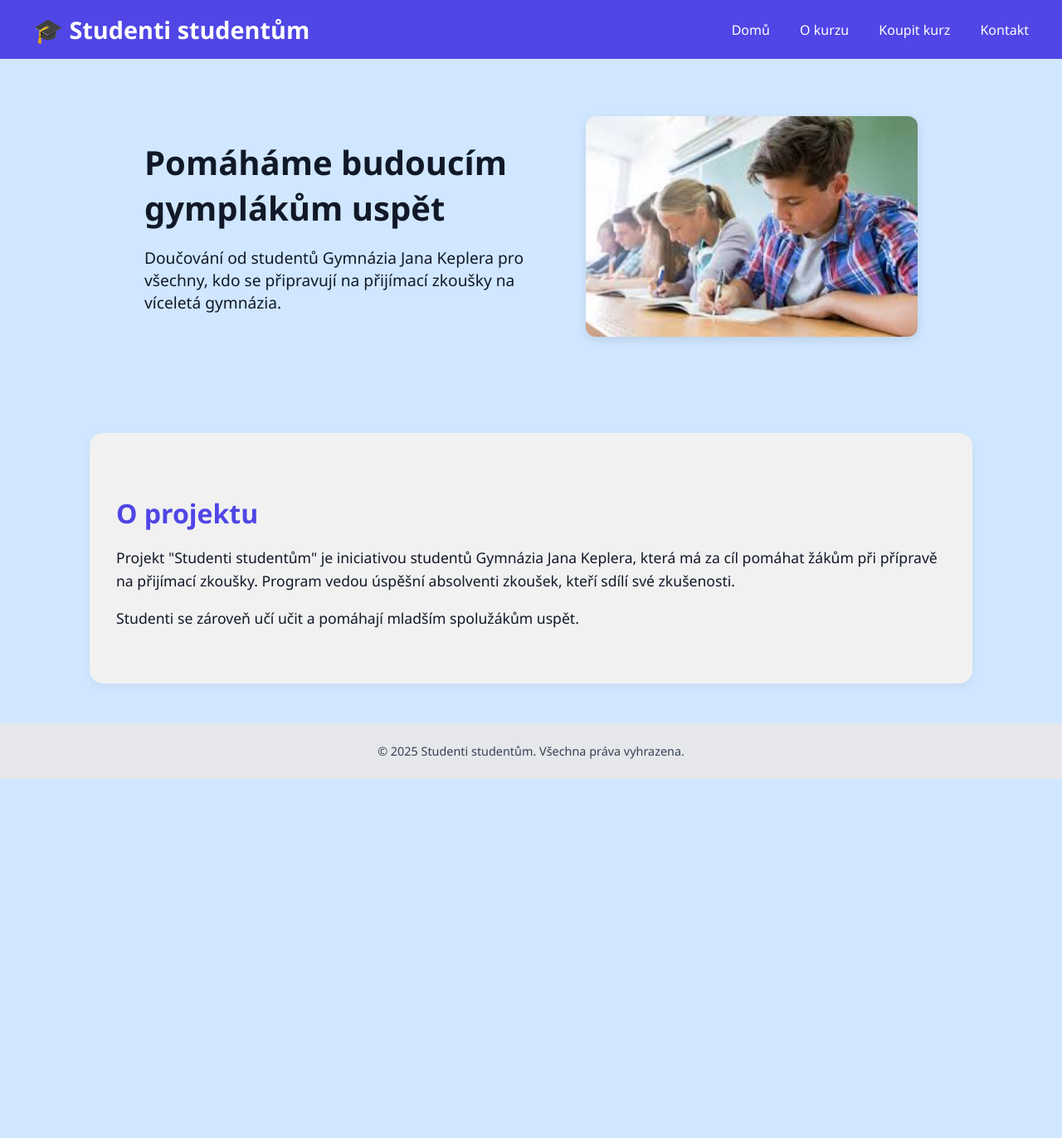
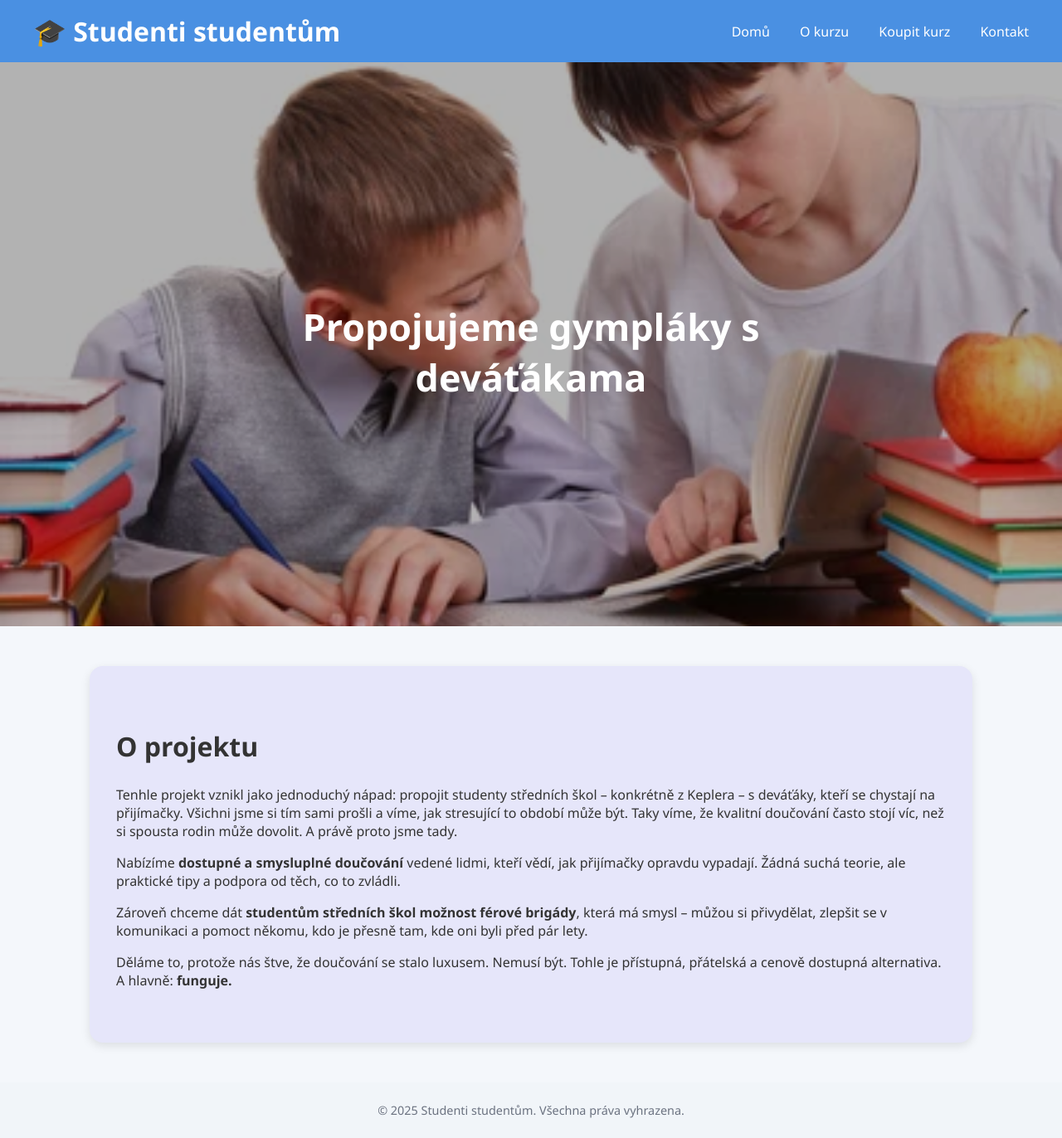
Before and after one commit to tomashanzal/website-DU, a Flask app: page / in a window 1280 px wide. Shown: the whole page at 83% size. Before the commit the page ends 939 px from the top, so only its background shows below. Run offline with Flask 3, Linux system fonts and the light colour scheme.

Commit message:
nová grafika + nasi ucitele atd

```diff
--- a/app/routes.py
+++ b/app/routes.py
@@ -34,6 +34,10 @@ def payment():
 @main.route("/prevod")
 def prevod():
     return render_template("prevod.html")
+
+@main.route("/lektori")
+def lektori():
+    return render_template("lektori.html")
 
 # Platba přes Stripe (tlačítko pro vytvoření session)
 @main.route('/create-checkout-session', methods=['POST'])
--- a/app/static/styles.css
+++ b/app/static/styles.css
@@ -1,15 +1,17 @@
+/* ===== ZÁKLAD ===== */
 body {
   margin: 0;
   padding: 0;
   font-family: 'Segoe UI', Tahoma, Geneva, Verdana, sans-serif;
-  background-color: #f8fafc;
-  color: #111827;
+  background-color: #f4f7fb; /* Světle modrá */
+  color: #333333; /* Tmavě šedá text */
 }
 
+/* ===== HLAVIČKA ===== */
 header {
-  background-color: #4f46e5;
   padding: 1rem 2rem;
   color: white;
+  background-color: #4a90e2; /* Světle modrá */
 }
 
 .header-inner {
@@ -21,8 +23,9 @@ header {
 }
 
 .logo {
-  font-size: 1.8rem;
+  font-size: 2rem;
   font-weight: bold;
+  color: white;
 }
 
 nav a {
@@ -36,115 +39,64 @@ nav a:hover {
   text-decoration: underline;
 }
 
+/* ===== HERO SEKCE ===== */
 .hero {
+  position: relative;
+  background-image: url("img/homepage.webp");
+  background-size: cover;
+  background-position: center;
+  color: white;
+  padding: 100px 20px;
+  text-align: center;
+  min-height: 60vh;
   display: flex;
-  flex-wrap: wrap;
   justify-content: center;
   align-items: center;
-  padding: 4rem 2rem;
-  background: #eef2ff;
-  gap: 2rem;
+}
+
+.hero::before {
+  content: "";
+  position: absolute;
+  top: 0; left: 0;
+  width: 100%; height: 100%;
+  background: rgba(0, 0, 0, 0.3); /* Tmavý overlay pro lepší čitelnost */
+  z-index: 1;
 }
 
 .hero-content {
-  max-width: 500px;
+  position: relative;
+  z-index: 2;
+  max-width: 800px;
 }
 
-.hero h1 {
-  font-size: 2.5rem;
-  margin-bottom: 1rem;
+.hero-content h1 {
+  font-size: 2.8rem;
+  margin-bottom: 20px;
 }
 
-.hero p {
-  font-size: 1.2rem;
-  margin-bottom: 2rem;
-}
-
-.hero-image {
-  max-width: 400px;
-  width: 100%;
-  border-radius: 12px;
+/* ===== FEATURES SEKCE ===== */
+.features, .highlight-section {
+  background-color: #e6e6fa; /* Levandulová barva */
+  border-radius: 16px;
   box-shadow: 0 4px 12px rgba(0, 0, 0, 0.1);
-}
-
-.features {
-  padding: 3rem 2rem;
-  background: white;
-  max-width: 1000px;
-  margin: 3rem auto;
-  box-shadow: 0 4px 16px rgba(0, 0, 0, 0.08);
-  border-radius: 12px;
-}
-
-.feature h2 {
-  font-size: 2rem;
-  margin-bottom: 1rem;
-  color: #4f46e5;
-}
-
-body.white-bg,
-.white-bg {
-  background-color: #ffffff;
-}
-
-.feature p {
-  font-size: 1.1rem;
-  margin-bottom: 1rem;
-  line-height: 1.6;
-}
-
-footer {
-  text-align: center;
-  padding: 1.5rem;
-  background-color: #e5e7eb;
-  font-size: 0.9rem;
-  color: #374151;
-}
-
-.highlight-section {
-  background-color: #eef2ff;
-  border-radius: 16px;
-  box-shadow: 0 4px 12px rgba(0, 0, 0, 0.05);
   padding: 3rem 2rem;
   margin: 3rem auto;
   max-width: 1000px;
 }
 
-.payment-form {
-  background: #ffffff;
-  padding: 2rem;
-  border-radius: 12px;
-  box-shadow: 0 4px 12px rgba(0, 0, 0, 0.05);
-  margin-top: 2rem;
+
+.features h1, .highlight-section h1 {
+  font-size: 2rem;
+  color: #333333; /* Tmavě šedá */
 }
 
-.form-group {
-  margin-bottom: 1.5rem;
-}
-
-.form-group label {
-  display: block;
-  font-weight: bold;
-  margin-bottom: 0.5rem;
-}
-
-.form-group input {
-  width: 100%;
-  padding: 0.8rem;
-  border-radius: 8px;
-  border: 1px solid #ccc;
-  font-size: 1rem;
-}
-
-.form-group input[readonly] {
-  background-color: #f9fafb;
-}
-
+/* ===== TLAČÍTKA ===== */
 .btn {
-  background-color: #4f46e5;
+  background-color: #ff8c00; /* Světle oranžová */
   color: white;
   padding: 0.8rem 1.5rem;
-  font-weight: bold;
+  font-weight: 600;
+  font-size: 1rem;
   border: none;
   border-radius: 8px;
   cursor: pointer;
@@ -152,49 +104,160 @@ footer {
 }
 
 .btn:hover {
-  background-color: #3730a3;
+  background-color: #e07600; /* Tmavě oranžová */
 }
 
-body.dark-bg,
-.dark-bg {
-  background-color: #d0e7ff;
-  color: #111827;
+/* ===== PATIČKA ===== */
+footer {
+  text-align: center;
+  padding: 1.5rem;
+  background-color: #f1f5f9;
+  font-size: 0.9rem;
+  color: #6b7280;
+}
+/* ===== TIMELINE SEKCE ===== */
+.timeline {
+  border-left: 4px solid #4a90e2;
+  padding-left: 1.5rem;
+  margin: 2rem 0;
 }
 
-.hero.dark-bg {
-  background-color: #d0e7ff;
-  color: #111827;
+.timeline h2 {
+  margin-top: 2rem;
+  color: #4a90e2;
 }
 
-.text-box {
-  background-color: #f1f1f1; /* tmavší bílá / světle šedá */
+.timeline p {
+  margin: 0.5rem 0 1.5rem;
+}
+
+.kontakt-section h1 {
+  text-align: center;
+  color: #4a90e2;
+  font-size: 2.4rem;
+  margin-bottom: 1rem;
+}
+
+.kontakt-section .intro {
+  text-align: center;
+  font-size: 1.1rem;
+  margin-bottom: 2rem;
+}
+
+.kontakt-box {
+  background-color: #f1f5f9;
+  border-radius: 12px;
+  padding: 1.5rem 2rem;
+  color: #333;
+  line-height: 1.6;
+  box-shadow: 0 2px 6px rgba(0, 0, 0, 0.04);
+}
+
+.kontakt-box a {
+  color: #4a90e2;
+  text-decoration: none;
+}
+
+.kontakt-box a:hover {
+  text-decoration: underline;
+}
+
+.kontakt-box ul {
+  padding-left: 1.2rem;
+  margin-top: 0.5rem;
+}
+
+.lektori-container {
+  max-width: 1100px;
+  margin: 3rem auto;
   padding: 2rem;
-  border-radius: 8px;
-  box-shadow: 0 4px 12px rgba(0, 0, 0, 0.1); /* stín pro efekt rámečku */
-}
-.highlight-section {
-  background-color: #f1f1f1; /* Tmavší bílá / světle šedá pro shodu s text-box */
+  background-color: #e6e6fa;
   border-radius: 16px;
-  box-shadow: 0 4px 12px rgba(0, 0, 0, 0.05);
-  padding: 3rem 2rem;
-  margin: 3rem auto;
-  max-width: 1000px;
-}
-.price-card {
-  background-color: white;
-  padding: 1.5rem;
-  border-radius: 12px;
-  box-shadow: 0 4px 8px rgba(0,0,0,0.1);
-  margin: 2rem 0;
+  box-shadow: 0 4px 12px rgba(0, 0, 0, 0.1);
   text-align: center;
 }
 
-.price-card h2 {
-  margin: 0;
+.lektori-container h1 {
   font-size: 2rem;
-  color: #4f46e5;
+  margin-bottom: 2rem;
+  color: #4a90e2;
 }
 
+.lektori-grid {
+  display: grid;
+  grid-template-columns: repeat(auto-fit, minmax(220px, 1fr));
+  gap: 2rem;
+}
+
+.lektor-card {
+  background-color: white;
+  border-radius: 12px;
+  padding: 1rem;
+  box-shadow: 0 2px 6px rgba(0, 0, 0, 0.05);
+  transition: transform 0.2s;
+}
+
+.lektor-card:hover {
+  transform: translateY(-5px);
+}
+
+.lektor-photo {
+  width: 100%;
+  height: 220px;
+  object-fit: cover;
+  border-radius: 8px;
+  margin-bottom: 1rem;
+}
+
+.lektor-card h3 {
+  margin: 0.5rem 0 0.2rem;
+  color: #333;
+}
+
+.lektor-card p {
+  margin: 0.3rem 0;
+  color: #555;
+  font-size: 0.95rem;
+}
+
+.bio {
+  font-size: 0.9rem;
+  color: #666;
+}
+
+.btn-lektori {
+  display: inline-block;
+  margin-top: 2rem;
+  text-decoration: none;
+  background-color: #ff8c00;
+  color: white;
+  padding: 0.8rem 1.5rem;
+  font-weight: 600;
+  font-size: 1rem;
+  border-radius: 8px;
+  transition: background-color 0.3s;
+}
+
+.btn-lektori:hover {
+  background-color: #e07600;
+}
+
+.payment-btn {
+  width: 100%;
+  padding: 0.6rem 1rem;
+background-color: #e4a459;
+  color: white;
+  font-size: 1rem;
+  font-weight: 600;
+  border: none;
+  border-radius: 8px;
+  text-align: center;
+  transition: background-color 0.3s ease;
+}
+.payment-btn:hover {
+  background-color: #4338ca;
+  cursor: pointer;
+}
 .payment-buttons {
   display: flex;
   flex-direction: column;
--- a/app/templates/home.html
+++ b/app/templates/home.html
@@ -6,7 +6,8 @@
   <title>Studenti studentům – Domů</title>
   <link rel="stylesheet" href="{{ url_for('static', filename='styles.css') }}">
 </head>
-<body class="dark-bg">
+
+<body>
   <header>
     <div class="header-inner">
       <div class="logo">🎓 Studenti studentům</div>
@@ -19,20 +20,18 @@
     </div>
   </header>
 
-  <section class="hero dark-bg">
+  <section class="hero">
     <div class="hero-content">
-      <h1>Pomáháme budoucím gymplákům uspět</h1>
-      <p>Doučování od studentů Gymnázia Jana Keplera pro všechny, kdo se připravují na přijímací zkoušky na víceletá gymnázia.</p>
+      <h1>Propojujeme gympláky s deváťákama</h1>
     </div>
-    <img class="hero-image" src="{{ url_for('static', filename='img/home_students.jpg') }}" alt="Ilustrační obrázek kurzu">
   </section>
 
   <section class="features highlight-section">
-    <div class="feature">
-      <h2>O projektu</h2>
-      <p>Projekt "Studenti studentům" je iniciativou studentů Gymnázia Jana Keplera, která má za cíl pomáhat žákům při přípravě na přijímací zkoušky. Program vedou úspěšní absolventi zkoušek, kteří sdílí své zkušenosti.</p>
-      <p>Studenti se zároveň učí učit a pomáhají mladším spolužákům uspět.</p>
-    </div>
+    <h1>O projektu</h1>
+    <p>Tenhle projekt vznikl jako jednoduchý nápad: propojit studenty středních škol – konkrétně z Keplera – s deváťáky, kteří se chystají na přijímačky. Všichni jsme si tím sami prošli a víme, jak stresující to období může být. Taky víme, že kvalitní doučování často stojí víc, než si spousta rodin může dovolit. A právě proto jsme tady.</p>
+<p>Nabízíme <strong>dostupné a smysluplné doučování</strong> vedené lidmi, kteří vědí, jak přijímačky opravdu vypadají. Žádná suchá teorie, ale praktické tipy a podpora od těch, co to zvládli.</p>
+<p>Zároveň chceme dát <strong>studentům středních škol možnost férové brigády</strong>, která má smysl – můžou si přivydělat, zlepšit se v komunikaci a pomoct někomu, kdo je přesně tam, kde oni byli před pár lety.</p>
+<p>Děláme to, protože nás štve, že doučování se stalo luxusem. Nemusí být. Tohle je přístupná, přátelská a cenově dostupná alternativa. A hlavně: <strong>funguje.</strong></p>
   </section>
 
   <footer>
--- a/comands.txt
+++ b/comands.txt
@@ -9,6 +9,8 @@ GIT push
 
 .\venv\Scripts\Activate
 pip freeze > requirements.txt
+pip install -r requirements.txt
+
 
 
 email
```
Also changed, not shown: other parts of app/static/styles.css (+0 -31 lines), app/templates/about.html (+19 -18 lines), app/templates/kontakt.html (+7 -9 lines), app/templates/lektori.html (added, +49 -0 lines), app/templates/payment.html (+0 -23 lines), app/static/img/home_students.jpg (renamed from app/static/img/img/home_students.jpg), app/static/img/homepage.webp (added).
